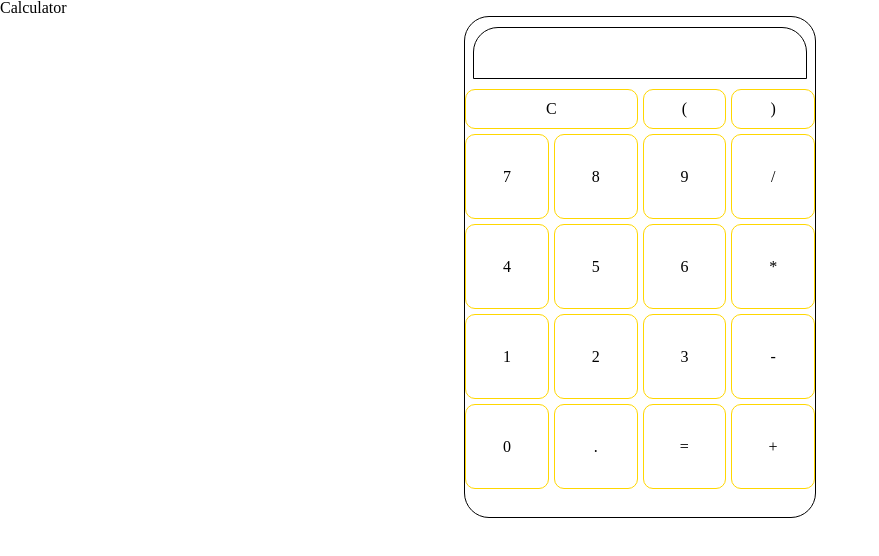
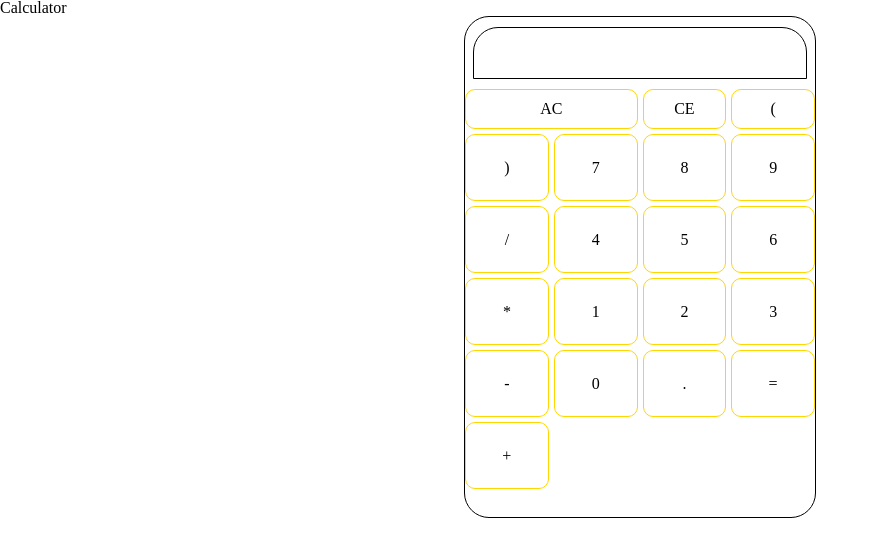
Before and after one commit to benjorama/calculator, a plain HTML site: page index.html in a window 1280 px wide. Shown: the whole page, without its empty margins (0-879 px from the left). Drawn offline with Linux system fonts and the light colour scheme.

Commit message:
Create CE button.

```diff
--- a/index.html
+++ b/index.html
@@ -13,7 +13,8 @@
         <div class="displayText"></div>
       </div>
       <div class="keypad">
-        <div class="key clear">C</div>
+        <div class="key clear">AC</div>
+        <div class="key delete">CE</div>
         <div class="key leftParen">(</div>
         <div class="key rightParen">)</div>
         <div class="key digit">7</div>
```
